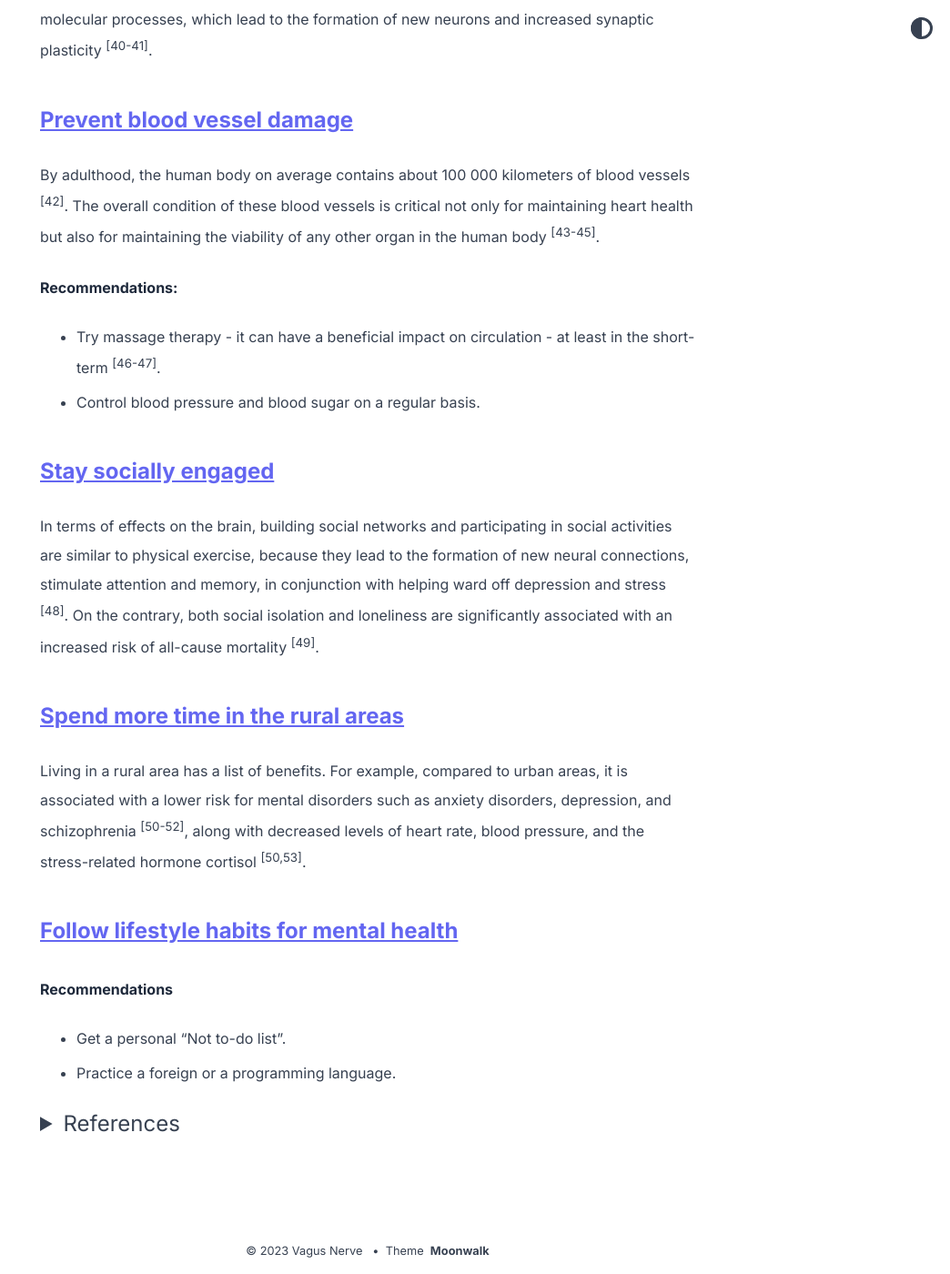
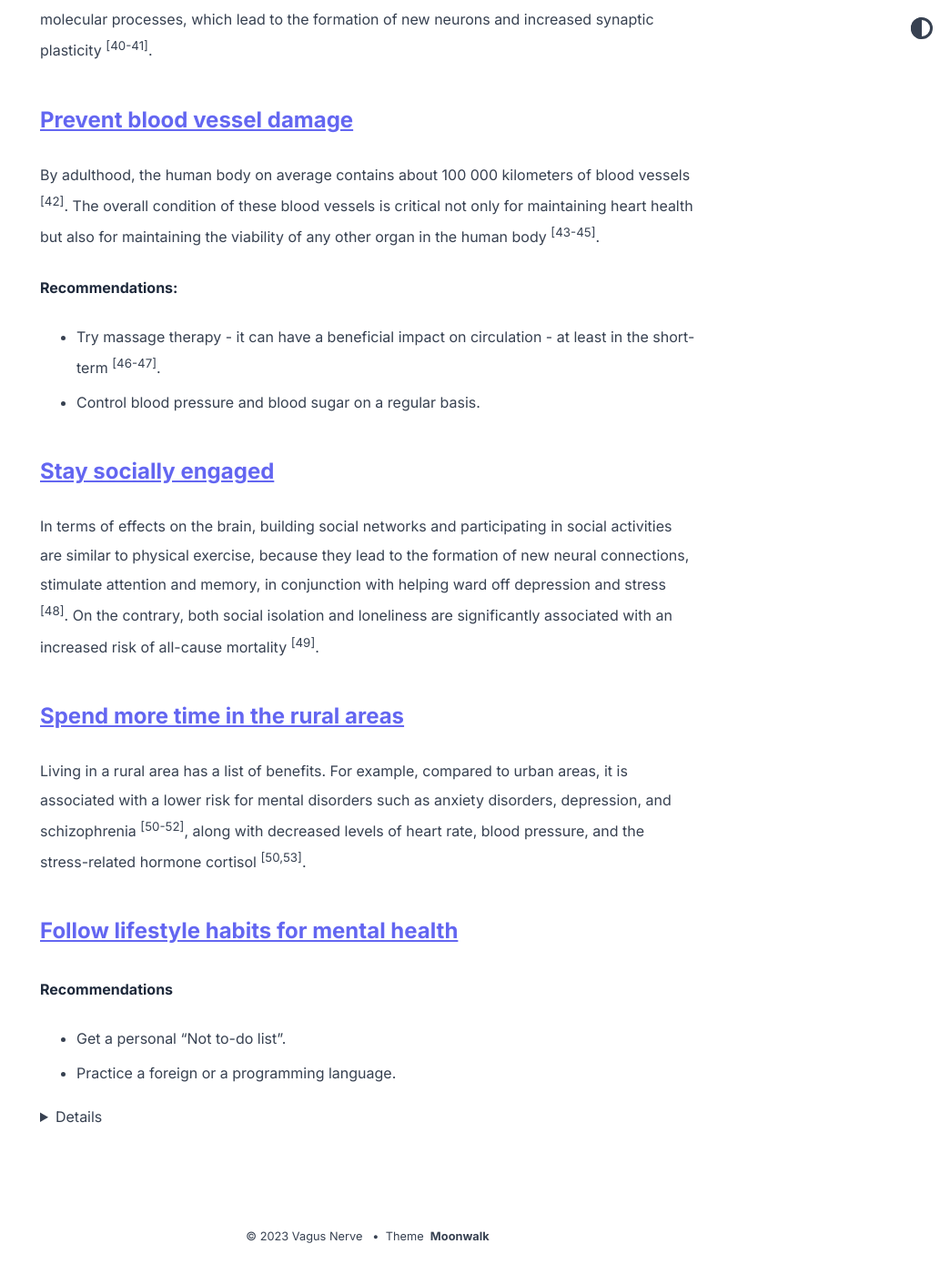
Before and after one commit to abhinavs/moonwalk, a Jekyll site: the page built from _posts/2023-07-19-brain-health.md, in a window 1280 px wide and 1400 px high, scrolled down 2956 px. Shown: the whole window at 91% size, without its empty margins (236-1280 px from the left). Built offline with Jekyll 4.4.1, drawn with Linux system fonts in a browser that asks for light colours; some of the changed text lies outside the part shown.

Commit message:
Update 2023-07-19-brain-health.md

```diff
--- a/_posts/2023-07-19-brain-health.md
+++ b/_posts/2023-07-19-brain-health.md
@@ -77,7 +77,7 @@ Living in a rural area has a list of benefits. For example, compared to urban ar
 -   Practice a foreign or a programming language.
 
 <details>
-  <summary style="font-size:24px"> References</summary>
+  <summary <h3> References </h3></summary>
 
 
   1.  Wang Y, Pan Y, Li H. What is brain health and why is it important? BMJ 2020; 371 :m3683 doi:10.1136/bmj.m3683
```
